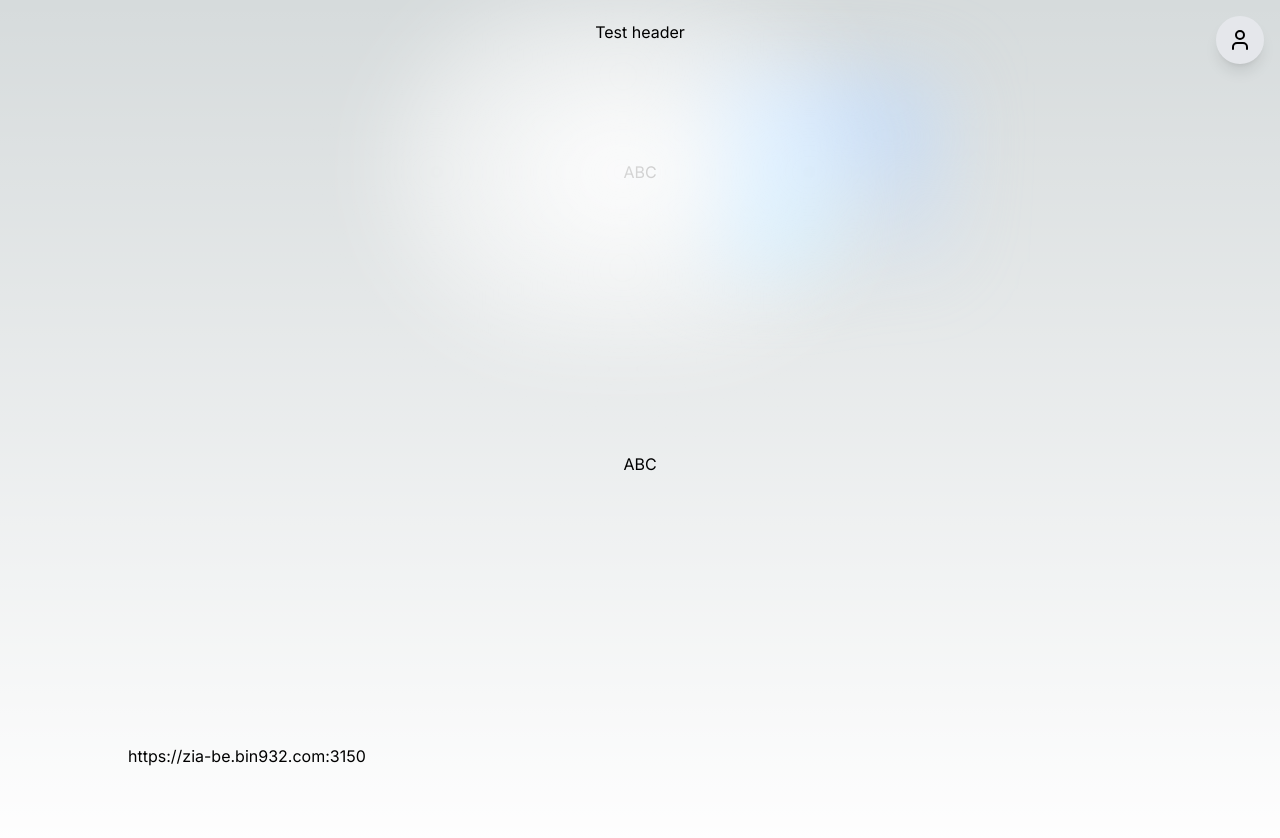
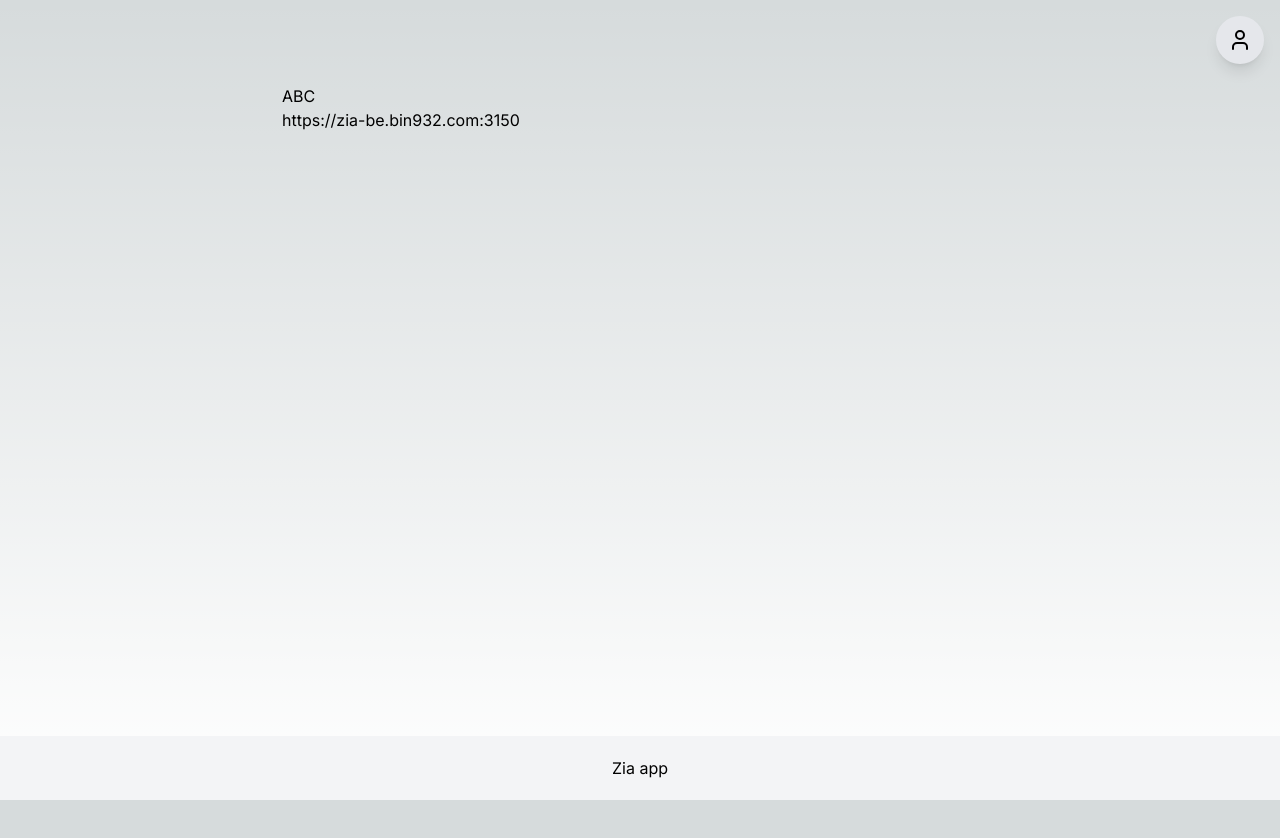
Before and after one commit to SamSoldatenko/zia, a Next.js app: page / in a window 1280 px wide. Shown: the top 838 px of the page. After the commit the page ends 800 px from the top, so only its background shows below. Built offline with nearby package versions, Linux system fonts and the light colour scheme.

Commit message:
Update user icon

```diff
--- a/app/cognito_redirect/page.tsx
+++ b/app/cognito_redirect/page.tsx
@@ -11,12 +11,12 @@
     useEffect(() => {
         const code = params.get('code');
         if (!code) return;
-        if (!oauthUrl) return; // we need useEffect finished in ZiaContext before we call exchangeCodeToToken
+        // if (!oauthUrl) return; // we need useEffect finished in ZiaContext before we call exchangeCodeToToken
         exchangeCodeToToken(code + '')
             .then(token => {
                 router.replace('/');
             }, console.error);
-    }, [exchangeCodeToToken, oauthUrl, params, router]);
+    });
 
     return (
         <main className="flex min-h-screen flex-col items-center justify-between p-24">
--- a/app/layout.tsx
+++ b/app/layout.tsx
@@ -19,12 +19,14 @@
   return (
     <ZiaProvider>
       <html lang="en">
-        <body className={inter.className}>
-          <header className="flex flex-col items-center justify-between p-5">
-            <div>Test header</div>
+        <body className={`min-h-screen flex flex-col ${inter.className}`}>
+          <header className="h-16 justify-between p-5">
             <Auth />
           </header>
           {children}
+          <footer className="h-16 bg-gray-100 p-5 text-center">
+            Zia app
+          </footer>
         </body>
       </html>
     </ZiaProvider>
--- a/app/page.tsx
+++ b/app/page.tsx
@@ -5,32 +5,13 @@
 import { boxClasses } from "@mui/material";
 
 export default function Home() {
-  const {backendUrl, getAccessToken, oauthUrl} = useZia();
+  const { backendUrl, getAccessToken, oauthUrl } = useZia();
   return (
-    <main className="flex min-h-screen flex-col items-center justify-between p-24">
-      {/* <div className="z-10 w-full max-w-5xl items-center justify-between font-mono text-sm lg:flex">
-        <p className="fixed left-0 top-0 flex w-full justify-center border-b border-gray-300 bg-gradient-to-b from-zinc-200 pb-6 pt-8 backdrop-blur-2xl dark:border-neutral-800 dark:bg-zinc-800/30 dark:from-inherit lg:static lg:w-auto  lg:rounded-xl lg:border lg:bg-gray-200 lg:p-4 lg:dark:bg-zinc-800/30">
-          <a href="jwttest.html">Test JWT</a>
-        </p>
-        <p className="fixed left-0 top-0 flex w-full justify-center border-b border-gray-300 bg-gradient-to-b from-zinc-200 pb-6 pt-8 backdrop-blur-2xl dark:border-neutral-800 dark:bg-zinc-800/30 dark:from-inherit lg:static lg:w-auto  lg:rounded-xl lg:border lg:bg-gray-200 lg:p-4 lg:dark:bg-zinc-800/30">
-          <a href="jwttest.html">A</a>
-        </p>
-        <p className="fixed left-0 top-0 flex w-full justify-center border-b border-gray-300 bg-gradient-to-b from-zinc-200 pb-6 pt-8 backdrop-blur-2xl dark:border-neutral-800 dark:bg-zinc-800/30 dark:from-inherit lg:static lg:w-auto  lg:rounded-xl lg:border lg:bg-gray-200 lg:p-4 lg:dark:bg-zinc-800/30">
-          <a href="jwttest.html">B</a>
-        </p>
-      </div> */}
-
-      <div className="relative z-[-1] flex place-items-center before:absolute before:h-[300px] before:w-full before:-translate-x-1/2 before:rounded-full before:bg-gradient-radial before:from-white before:to-transparent before:blur-2xl before:content-[''] after:absolute after:-z-20 after:h-[180px] after:w-full after:translate-x-1/3 after:bg-gradient-conic after:from-sky-200 after:via-blue-200 after:blur-2xl after:content-[''] before:dark:bg-gradient-to-br before:dark:from-transparent before:dark:to-blue-700 before:dark:opacity-10 after:dark:from-sky-900 after:dark:via-[#0141ff] after:dark:opacity-40 sm:before:w-[480px] sm:after:w-[240px] before:lg:h-[360px]">
-        ABC
-      </div>
-
+    <main className="flex-1 p-5 max-w-[20cm] w-full mx-auto">
       <div>
         <a href="jwttest.html">ABC</a>
       </div>
-
-      <div className="mb-32 grid text-center lg:mb-0 lg:w-full lg:max-w-5xl lg:grid-cols-1 lg:text-left">
-      { backendUrl }
-      </div>
+      {backendUrl}
     </main>
   );
 }
--- a/app/ui/Auth.tsx
+++ b/app/ui/Auth.tsx
@@ -1,13 +1,13 @@
 'use client';
 import { useState } from "react";
 import { Divider, Menu, MenuItem } from "@mui/material";
-import { User, LogIn, LogOut, KeyRound, Unplug, EarthLock } from "lucide-react";
+import { User, LogIn, LogOut, KeyRound, Unplug, EarthLock, UserRoundCheck } from "lucide-react";
 import { useZia } from "./ZiaContext";
 
 export default function Auth() {
   const [anchorEl, setAnchorEl] = useState<null | HTMLElement>(null);
   const [openedWithAlt, setOpenedWithAlt] = useState<boolean>(false);
-  const {switchBackend, doLogin, doLogout, backendUrl} = useZia();
+  const {switchBackend, doLogin, doLogout, backendUrl, isLoggedIn} = useZia();
   const open = Boolean(anchorEl);
   const isDevBackend = (backendUrl !== 'https://zia-be.bin932.com:3150');
 
@@ -47,7 +47,7 @@
         onClick={handleClick}
         className="w-12 h-12 flex items-center justify-center rounded-full bg-gray-200 shadow-lg hover:bg-gray-300 transition"
       >
-        <User size={24} />
+        {isLoggedIn ? <UserRoundCheck size={24} /> : <User size={24} />}
       </button>
       <Menu
         anchorEl={anchorEl}
--- a/app/ui/ZiaContext.tsx
+++ b/app/ui/ZiaContext.tsx
@@ -5,6 +5,7 @@
 interface ZiaContextProps {
   backendUrl: string | null;
   oauthUrl: string | null; // url to .well-known/openid-configuration
+  isLoggedIn: boolean;
 
   switchBackend: (url: string) => Promise<void>;
   getAccessToken: () => Promise<string>;
@@ -24,6 +25,7 @@
   const [tokentEndpoint, setTokenEndpoint] = useState<string>('');
   const [userInfoEndpoint, setUserInfoEndpoint] = useState<string>('');
   const [endSessionEndpoint, setEndSessionEndpoint] = useState<string>('');
+  const [isLoggedIn, setLoggedIn] = useState<boolean>(false);
 
   useEffect(() => {
     const storedConfig = JSON.parse(localStorage.getItem('zia_config') || 'null');
@@ -42,6 +44,7 @@
     setTokenEndpoint(token_endpoint);
     setUserInfoEndpoint(userinfo_endpoint);
     setEndSessionEndpoint(end_session_endpoint);
+    setLoggedIn(hasValidToken(issuer, client_id));
   }, []);
 
   const switchBackend = async (api_url: string) => {
@@ -83,6 +86,7 @@
     setTokenEndpoint(token_endpoint);
     setUserInfoEndpoint(userinfo_endpoint);
     setEndSessionEndpoint(end_session_endpoint);
+    setLoggedIn(hasValidToken(oauth_issuer, client_id));
   };
 
   const doLogin = async () => {
@@ -143,6 +147,7 @@
     const merged = merge_tokens(tokens, token);
     localStorage.setItem('zia_tokens', JSON.stringify(merged));
     localStorage.removeItem('zia_code_verifier');
+    setLoggedIn(hasValidToken(issuerId, clientId));
     return token;
   };
 
@@ -163,6 +168,7 @@
         tokens[index].id_token = new_id_token;
         tokens[index].access_token = new_access_token;
         localStorage.setItem('zia_tokens', JSON.stringify(tokens));
+        setLoggedIn(true);
         return new_access_token;
       }
     }
@@ -188,7 +194,7 @@
   }
 
   return (
-    <ZiaContext.Provider value={{ backendUrl, oauthUrl, switchBackend, getAccessToken, doLogin, doLogout, exchangeCodeToToken }}>
+    <ZiaContext.Provider value={{ backendUrl, oauthUrl, switchBackend, getAccessToken, doLogin, doLogout, exchangeCodeToToken, isLoggedIn }}>
       {children}
     </ZiaContext.Provider>
   );
@@ -243,7 +249,7 @@
   };
 };
 
-function merge_tokens(tokens:any[], token:any) {
+function merge_tokens(tokens: any[], token: any) {
   var payload = parse_payload(token.access_token);
   for (var i = 0; i < tokens.length; i++) {
     var t = tokens[i]
@@ -256,3 +262,16 @@
   }
   return [...tokens, token];
 }
+
+function hasValidToken(issuerId: string, clientId: string) {
+  const tokens = JSON.parse(localStorage.getItem('zia_tokens') || '[]');
+  for (let index = 0; index < tokens.length; index++) {
+    const { access_token, refresh_token } = tokens[index];
+    const { iss, exp, client_id } = parse_payload(access_token);
+    if (iss === issuerId && client_id === clientId) {
+      const isValid = (exp * 1000 > new Date().getTime());
+      return isValid;
+    }
+  }
+  return false;
+}
```
Lines whose indentation alone changed are shown as unchanged.
